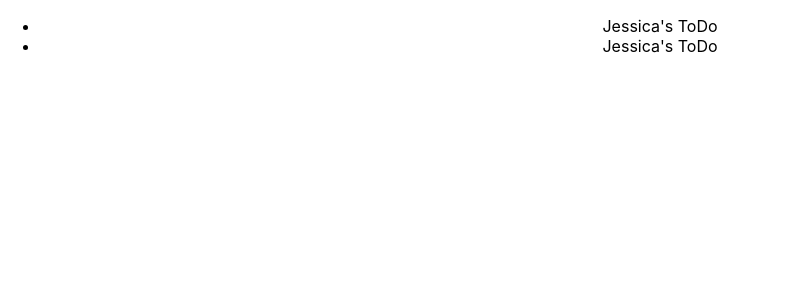
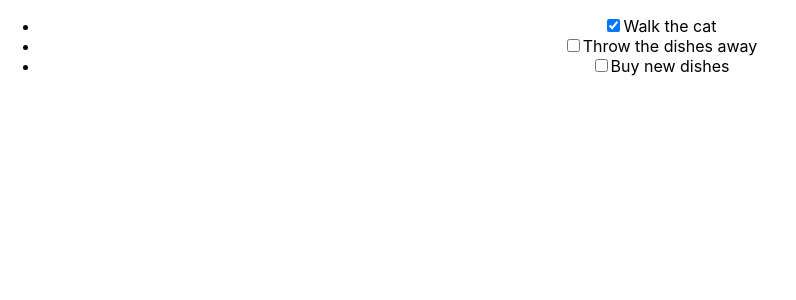
Before and after one commit to peskywabbit1/react-to-do, a React (Create React App) app: page / in a window 1280 px wide. Shown: the top 300 px of the page, without its empty margins (0-796 px from the left). Built offline with nearby package versions, Linux system fonts and the light colour scheme.

Commit message:
App.js and ToDo.js updated for React To-Do: State and Props Checkpoint

```diff
--- a/src/App.js
+++ b/src/App.js
@@ -3,12 +3,24 @@
 import ToDo from './components/ToDo.js';
 
 class App extends Component {
+  constructor(props) {
+    super(props);
+    this.state = {
+       todos: [
+         { description: 'Walk the cat', isCompleted: true },
+         { description: 'Throw the dishes away', isCompleted: false },
+         { description: 'Buy new dishes', isCompleted: false }
+       ]
+     };
+  }
+
   render() {
     return (
       <div className="App">
       <ul>
-          <ToDo />
-          <ToDo />
+      { this.state.todos.map( (todo, index) =>
+         <ToDo key={ index } description={ todo.description } isCompleted={ todo.isCompleted } />
+       )}
         </ul>
       </div>
     );
--- a/src/components/ToDo.js
+++ b/src/components/ToDo.js
@@ -3,7 +3,10 @@
 class ToDo extends Component {
   render() {
     return (
-      <li>Jessica's ToDo</li>
+      <li>
+        <input type="checkbox" checked={ this.props.isCompleted } />
+        <span>{ this.props.description }</span>
+      </li>
     );
   }
 }
```
